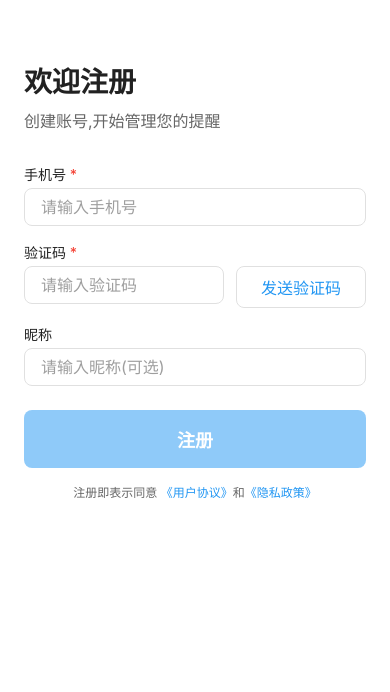
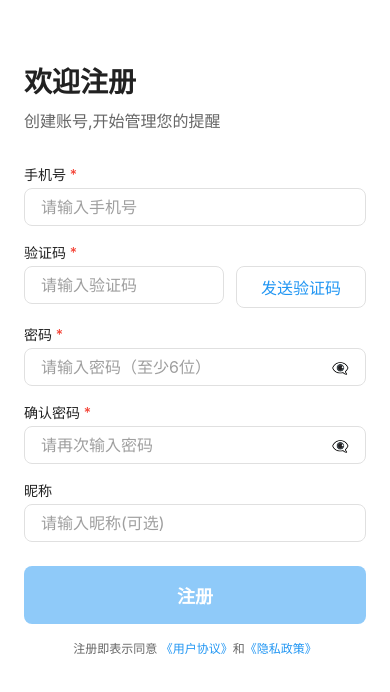
Before and after one commit to a1rookie/TimeKeeperWeb, a React Native app: screen /Register in a window 390 px wide. Shown: the top 692 px of the page. Built offline with nearby package versions, Linux system fonts and the light colour scheme; what react-native-mmkv would draw is missing.

Commit message:
feat: add password and confirm password fields with validation to registration form (#16)
Co-authored-by: a1rookie <futured@qq.com>

```diff
--- a/src/features/auth/screens/RegisterScreen.tsx
+++ b/src/features/auth/screens/RegisterScreen.tsx
@@ -14,9 +14,12 @@ export const RegisterScreen: React.FC = () => {
   const theme = useTheme()
   const [phone, setPhone] = useState('')
   const [smsCode, setSmsCode] = useState('')
+  const [password, setPassword] = useState('')
+  const [confirmPassword, setConfirmPassword] = useState('')
   const [nickname, setNickname] = useState('')
   const [phoneError, setPhoneError] = useState('')
   const [codeError, setCodeError] = useState('')
+  const [passwordError, setPasswordError] = useState('')
   const [nicknameError, setNicknameError] = useState('')
 
   const [countdown, startCountdown] = useCountdown(60)
@@ -34,12 +37,10 @@ export const RegisterScreen: React.FC = () => {
     }
     setPhoneError('')
     try {
-      Alert.alert('1', phone)
       await sendSmsMutation.mutateAsync({ phone })
       startCountdown()
     } catch (error) {
       // 错误已在 mutation 中处理
-      Alert.alert('错误', String(error))
     }
   }
 
@@ -48,6 +49,18 @@ export const RegisterScreen: React.FC = () => {
     // 验证表单
     const phoneValidation = validateField(phoneSchema, phone)
     const codeValidation = validateField(smsCodeSchema, smsCode)
+    let passwordValidation: { success: boolean; error?: string } = { success: false, error: '' }
+
+    if (!password || !confirmPassword) {
+      passwordValidation = { success: false, error: '密码不能为空' }
+    } else if (password.length < 6) {
+      passwordValidation = { success: false, error: '密码至少6位' }
+    } else if (password !== confirmPassword) {
+      passwordValidation = { success: false, error: '两次密码输入不一致' }
+    } else {
+      passwordValidation = { success: true, error: '' }
+    }
+
     const nicknameValidation = nickname
       ? validateField(nicknameSchema, nickname)
       : { success: true }
@@ -60,6 +73,10 @@ export const RegisterScreen: React.FC = () => {
       setCodeError(codeValidation.error || '')
       return
     }
+    if (!passwordValidation.success) {
+      setPasswordError(passwordValidation.error || '')
+      return
+    }
     if (!nicknameValidation.success) {
       setNicknameError(nicknameValidation.error || '')
       return
@@ -67,13 +84,14 @@ export const RegisterScreen: React.FC = () => {
 
     setPhoneError('')
     setCodeError('')
+    setPasswordError('')
     setNicknameError('')
 
     try {
       await registerMutation.mutateAsync({
         phone,
-        password: smsCode,
-        smsCode,
+        password, // 使用用户设定的密码
+        sms_code: smsCode, // 验证短信码
         ...(nickname ? { nickname } : {}),
       })
       // 注册成功后会自动跳转到主页
@@ -133,6 +151,28 @@ export const RegisterScreen: React.FC = () => {
           </View>
 
           <Input
+            label="密码"
+            placeholder="请输入密码（至少6位）"
+            secureTextEntry
+            value={password}
+            onChangeText={setPassword}
+            error={passwordError}
+            required
+            containerStyle={styles.input}
+          />
+
+          <Input
+            label="确认密码"
+            placeholder="请再次输入密码"
+            secureTextEntry
+            value={confirmPassword}
+            onChangeText={setConfirmPassword}
+            error={passwordError}
+            required
+            containerStyle={styles.input}
+          />
+
+          <Input
             label="昵称"
             placeholder="请输入昵称(可选)"
             maxLength={20}
@@ -148,7 +188,7 @@ export const RegisterScreen: React.FC = () => {
             fullWidth
             onPress={handleRegister}
             loading={registerMutation.isPending}
-            disabled={!phone || !smsCode}
+            disabled={!phone || !smsCode || !password || !confirmPassword}
             style={styles.registerButton}
           >
             注册
```
